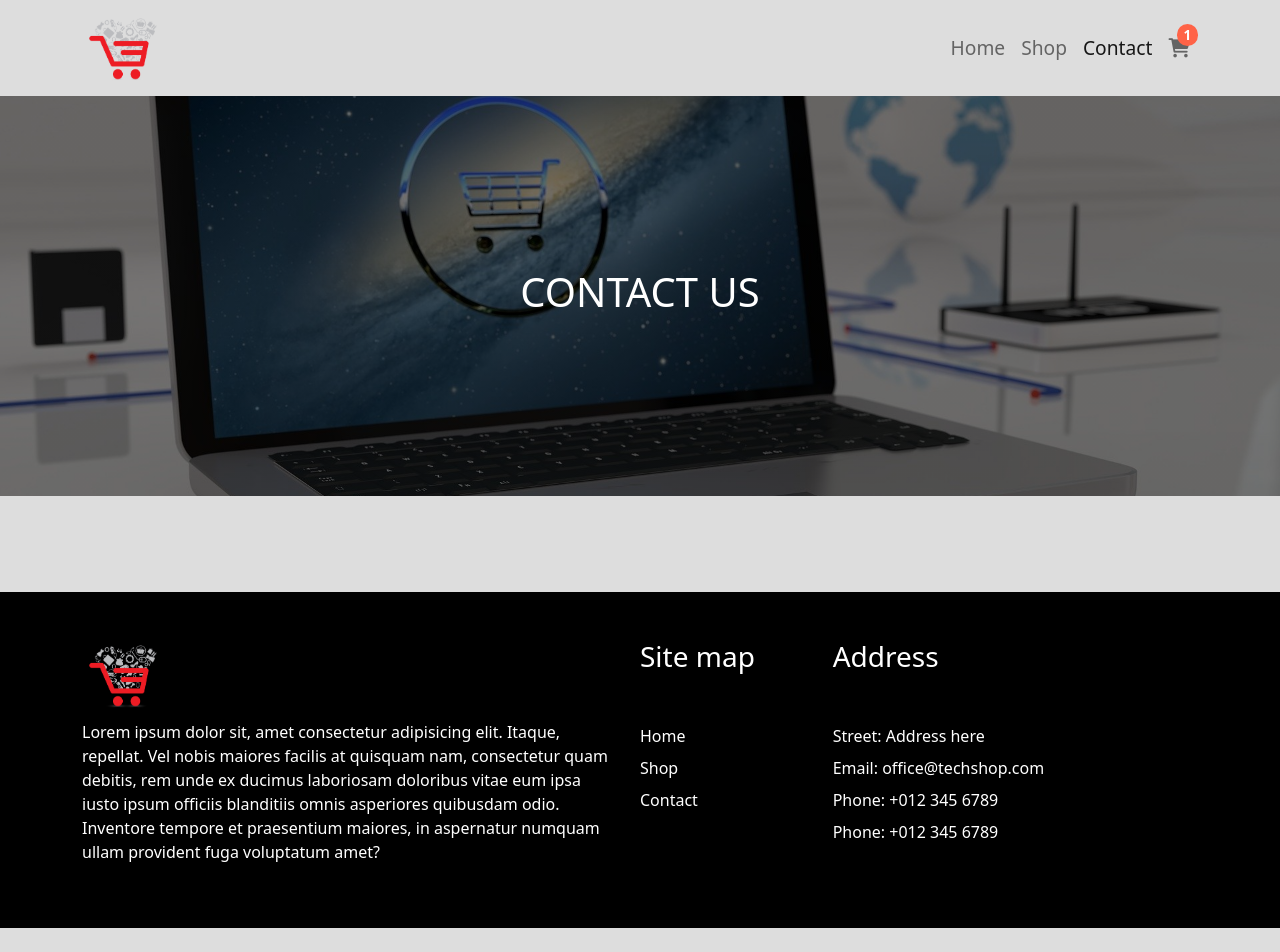
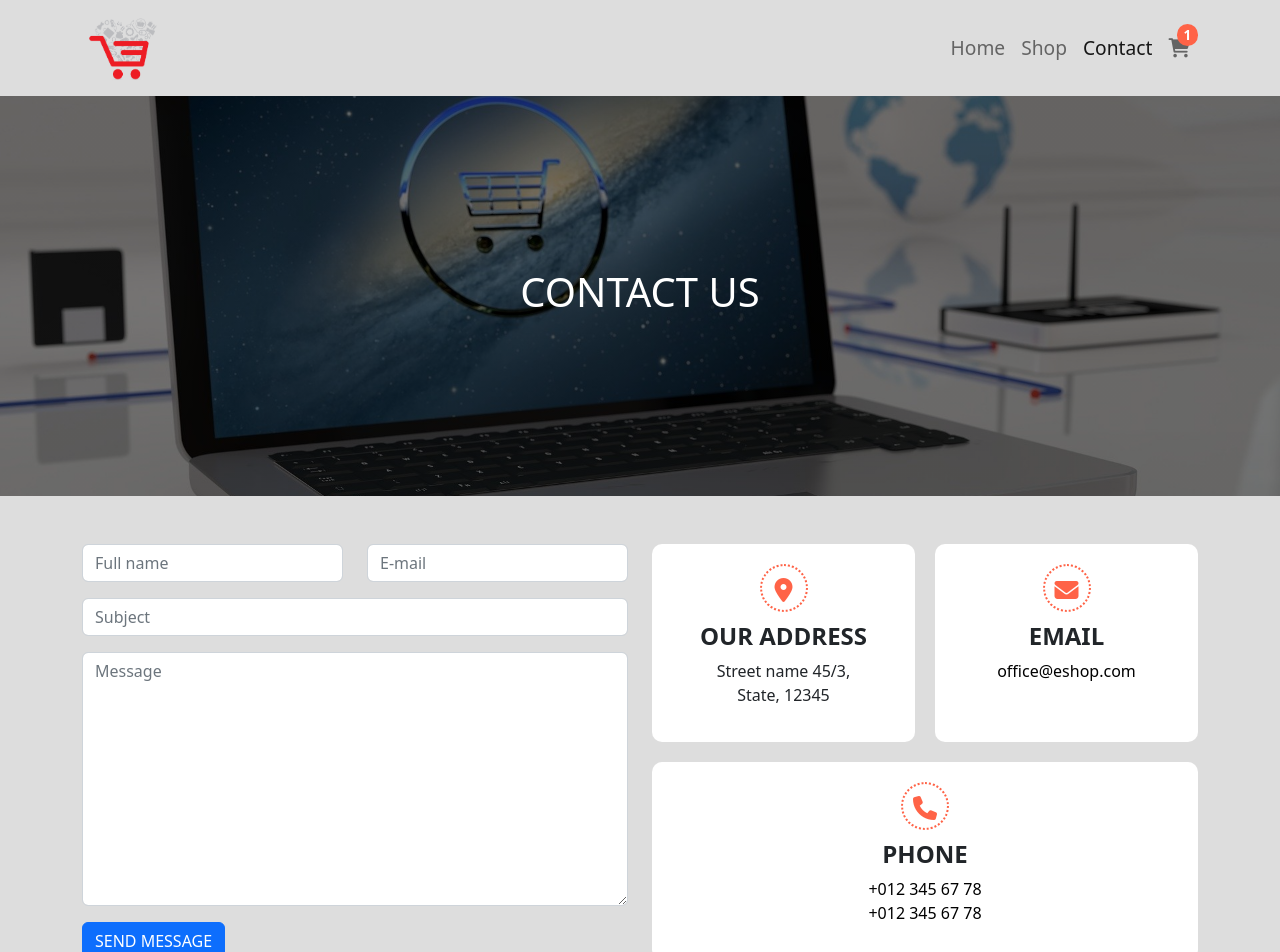
Before and after one commit to zile028/e-shop-react, a React (Create React App) app: page /contact in a window 1280 px wide. Shown: the top 952 px of the page. Before the commit the page ends 928 px from the top, so only its background shows below. Built offline with nearby package versions, Linux system fonts and the light colour scheme.

Commit message:
contact page

```diff
--- a/src/component/Checkout.js
+++ b/src/component/Checkout.js
@@ -54,7 +54,7 @@ function Checkout({ setShowCheckout, clearCart }) {
 
   return (
     <div className="checkout-wraper">
-      {isFinish ? (
+      {isValid ? (
         <div className="alert alert-success">Successfully!</div>
       ) : (
         <form>
--- a/src/index.scss
+++ b/src/index.scss
@@ -235,3 +235,57 @@ footer {
     }
   }
 }
+
+/***** contact *****/
+.contact {
+  &-info {
+    display: grid;
+    grid-template-areas:
+      "address email"
+      "phone phone";
+    grid-template-columns: 1fr 1fr;
+    gap: 20px;
+    & > div {
+      background-color: #fff;
+      padding: 20px;
+      border-radius: 10px;
+      text-align: center;
+    }
+    .box {
+      &-address {
+        grid-area: address;
+      }
+      &-email {
+        grid-area: email;
+      }
+      &-phone {
+        grid-area: phone;
+      }
+    }
+    h3 {
+      font-size: 1.5rem;
+      font-weight: 600;
+      text-transform: uppercase;
+    }
+    p {
+      margin: 0;
+    }
+    a {
+      display: block;
+      text-decoration: none;
+      color: #000;
+    }
+    .icon {
+      i {
+        font-size: 1.5rem;
+        border: 2px dotted tomato;
+        border-radius: 50%;
+        line-height: 2em;
+        height: 2em;
+        width: 2em;
+        color: tomato;
+        margin-bottom: 10px;
+      }
+    }
+  }
+}
--- a/src/pages/ContactPage.js
+++ b/src/pages/ContactPage.js
@@ -1,15 +1,78 @@
-import React from 'react'
-import Header from '../component/Header';
+import React from "react";
+import Header from "../component/Header";
 
 function ContactPage() {
   return (
     <>
-    <Header title={"Contact us"}/>
-    <section className="container py-5">
+      <Header title={"Contact us"} />
+      <section className="container py-5">
+        <div className="row">
+          <div className="col-md-6">
+            <form>
+              <div className="row">
+                <div className="col-md-6">
+                  <input
+                    type="text"
+                    name="fullName"
+                    placeholder="Full name"
+                    className="form-control mb-3"
+                  />
+                </div>
+                <div className="col-md-6">
+                  <input
+                    type="email"
+                    name="email"
+                    placeholder="E-mail"
+                    className="form-control mb-3"
+                  />
+                </div>
+              </div>
+              <input
+                type="text"
+                placeholder="Subject"
+                name="subject"
+                className="form-control mb-3"
+              />
+              <textarea
+                name="message"
+                placeholder="Message"
+                cols="30"
+                rows="10"
+                className="form-control mb-3"
+              ></textarea>
+              <button className="btn btn-primary">SEND MESSAGE</button>
+            </form>
+          </div>
 
-    </section>
+          <div className="contact-info col-md-6">
+            <div className="box-address">
+              <div className="icon">
+                <i className="fa-solid fa-location-dot"></i>
+              </div>
+              <h3>Our address</h3>
+              <p>Street name 45/3,</p>
+              <p>State, 12345</p>
+            </div>
+            <div className="box-email">
+              <div className="icon">
+                <i className="fa-solid fa-envelope"></i>
+              </div>
+              <h3>Email</h3>
+              <a href="mailto:office@eshop.com">office@eshop.com</a>
+            </div>
+            <div className="box-phone">
+              <div className="icon">
+                <i className="fa-solid fa-phone"></i>
+              </div>
+              <h3>Phone</h3>
+              <a href="tel:+0123456778">+012 345 67 78</a>
+              <a href="tel:+0123456778">+012 345 67 78</a>
+            </div>
+          </div>
+        </div>
+      </section>
     </>
-  )
+  );
 }
 
-export default ContactPage
+export default ContactPage;
```
